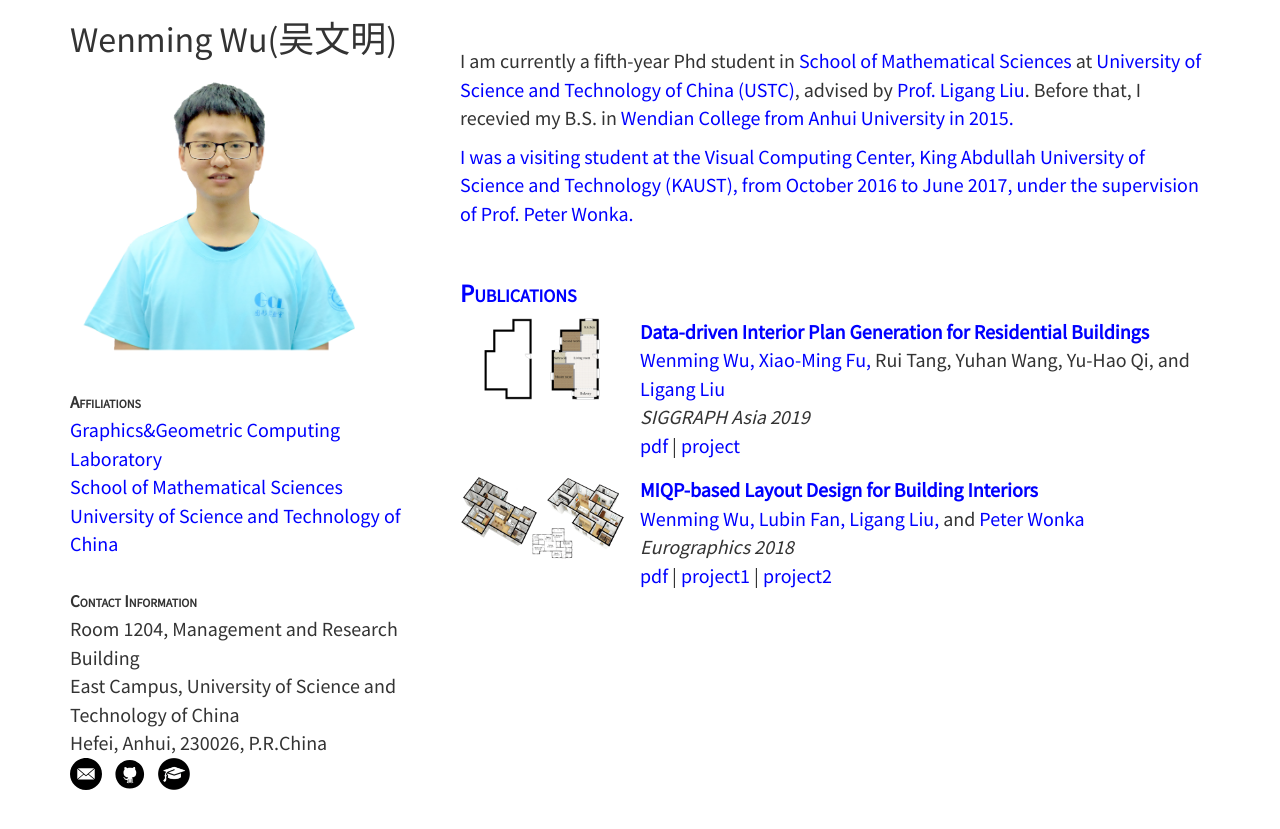
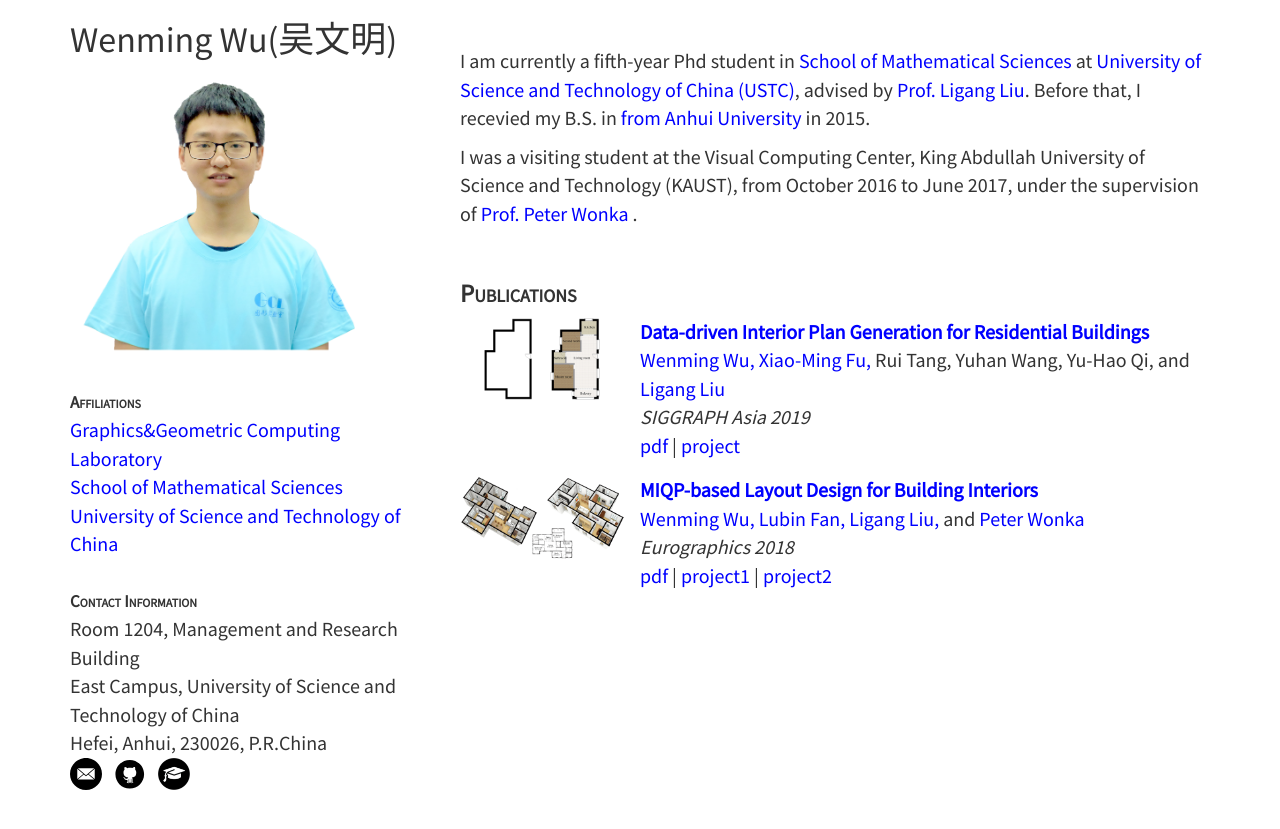
Before and after one commit to wutomwu/wutomwu.github.io, a Jekyll site: the page built from index.html, in a window 1280 px wide. Shown: the top 829 px of the page. Built offline with Jekyll 4.4.1, drawn with Linux system fonts in a browser that asks for light colours; part of the change alters nothing that is shown.

Commit message:
Update index.html

```diff
--- a/index.html
+++ b/index.html
@@ -6,10 +6,10 @@ layout: default
 	<div class='hidden-md hidden-lg mainheader'>About</div>
 
 	<p>
-		I am currently a fifth-year Phd student in <a target='_blank' href='http://math.ustc.edu.cn'>School of Mathematical Sciences</a> at <a target='_blank' href='https://www.ustc.edu.cn'>University of Science and Technology of China (USTC)</a>, advised by <a target='_blank' href='http://staff.ustc.edu.cn/~lgliu/'> Prof. Ligang Liu</a>. Before that, I recevied my B.S. in <a target='_blank' href='http://wendian.ahu.edu.cn/'> Wendian College from <a target='_blank' href='http://www.ahu.edu.cn/'> Anhui University in 2015.
+		I am currently a fifth-year Phd student in <a target='_blank' href='http://math.ustc.edu.cn'>School of Mathematical Sciences</a> at <a target='_blank' href='https://www.ustc.edu.cn'> University of Science and Technology of China (USTC)</a>, advised by <a target='_blank' href='http://staff.ustc.edu.cn/~lgliu/'> Prof. Ligang Liu</a>. Before that, I recevied my B.S. in <a target='_blank' href='http://wendian.ahu.edu.cn/' Wendian College</a> from <a target='_blank' href='http://www.ahu.edu.cn/'> Anhui University </a> in 2015.
 	</p>
 	<p>
-		I was a visiting student at the Visual Computing Center, King Abdullah University of Science and Technology (KAUST), from October 2016 to June 2017, under the supervision of <a target='_blank' href='http://peterwonka.net/'> Prof. Peter Wonka.
+		I was a visiting student at the Visual Computing Center, King Abdullah University of Science and Technology (KAUST), from October 2016 to June 2017, under the supervision of <a target='_blank' href='http://peterwonka.net/'> Prof. Peter Wonka </a>.
 	</p>
 
 </div>
```
